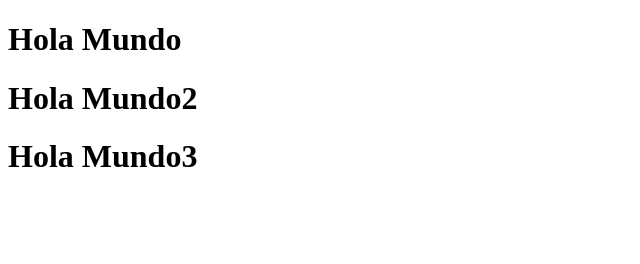
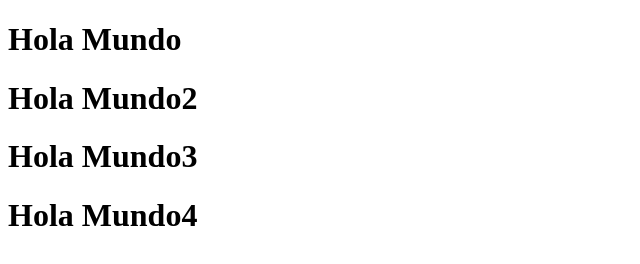
Before and after one commit to Luis-ReCh/25js-repoNuevo, a plain HTML site: page index.html in a window 1280 px wide. Shown: the whole page, without its empty margins (0-640 px from the left). Drawn offline with Linux system fonts and the light colour scheme.

Commit message:
Esta es la cuarta actualizacion

```diff
--- a/index.html
+++ b/index.html
@@ -10,5 +10,6 @@
     <H1>Hola Mundo</H1>
     <H1>Hola Mundo2</H1>
     <H1>Hola Mundo3</H1>
+    <H1>Hola Mundo4</H1>
 </body>
 </html>
```
